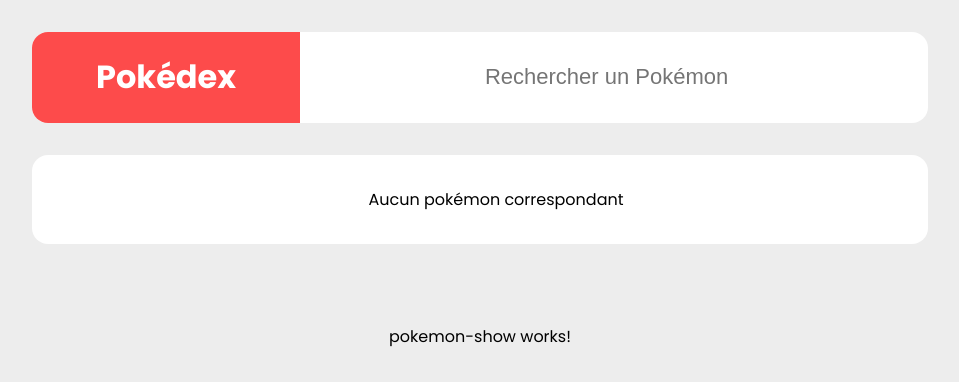
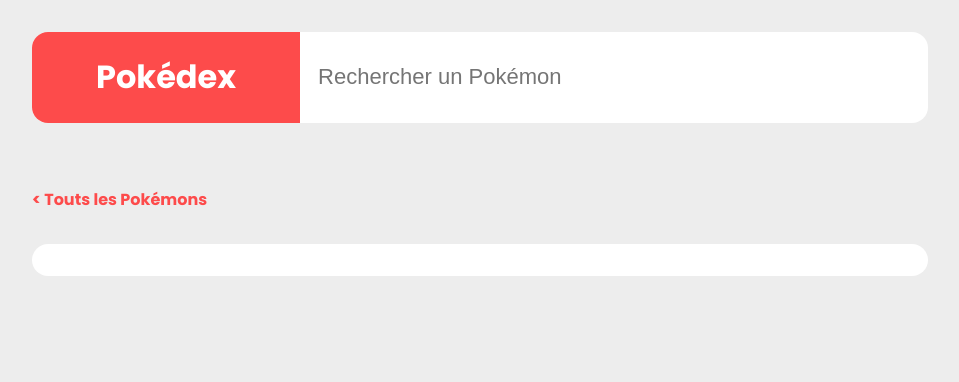
Before and after one commit to gabriel-leblond/Pok-dex-Angular, an Angular app: page /pokemon/1 in a window 1280 px wide. Shown: the top 382 px of the page, without its empty margins (160-1119 px from the left). Built offline with nearby package versions, Linux system fonts and the light colour scheme.

Commit message:
ADD - logic to show pokemon component

```diff
--- a/src/app/app.component.html
+++ b/src/app/app.component.html
@@ -3,9 +3,13 @@
 
 
   <div class="search-box">
-    <div class="logo-box">
-      <h1> Pokédex</h1>
-    </div>
+
+      <div class="logo-box">
+        <a href="/pokemons">
+          <h1> Pokédex</h1>
+        </a>
+      </div>
+
     <div class="p-16-box">
       <input
       #input
@@ -16,7 +20,7 @@
     </div>
   </div>
 
-  <div class="result-box">
+  <div class="result-box" *ngIf="searchBoxSwitch">
     <div class="p-16-box">
       <p *ngIf="pokemonSelected">
         Vous avez selectionné : {{pokemonSelected.name}}
--- a/src/app/app.component.ts
+++ b/src/app/app.component.ts
@@ -18,6 +18,7 @@
 export class AppComponent implements OnInit{
   pokemonsList: Pokemon[] = POKEMONS;
   pokemonSelected: Pokemon|undefined;
+  searchBoxSwitch: Boolean = false;
 
   ngOnInit(): void {
 
@@ -29,9 +30,11 @@
     const pokemon: Pokemon|undefined = this.pokemonsList.find( pokemon => pokemon.id == +pokemonId )
 
     if (pokemon) {
+      this.searchBoxSwitch = true;
       this.pokemonSelected = pokemon;
       console.log(`Tu as demander  ${pokemon.name}`);
     } else {
+      this.searchBoxSwitch = true;
       this.pokemonSelected = pokemon;
       console.log(`Le pokemon n'existe pas`)
     }
--- a/src/app/pokemon-show/pokemon-show.component.html
+++ b/src/app/pokemon-show/pokemon-show.component.html
@@ -1 +1,9 @@
-<p>pokemon-show works!</p>
+<div class="links-box">
+  <a href="/pokemons"> < Touts les Pokémons</a>
+</div>
+
+<div class="pokemon-show-box">
+  <div class="p-16-box">
+
+  </div>
+</div>
--- a/src/app/pokemon-show/pokemon-show.component.ts
+++ b/src/app/pokemon-show/pokemon-show.component.ts
@@ -1,5 +1,8 @@
 import { Component } from '@angular/core';
 import { CommonModule } from '@angular/common';
+import { ActivatedRoute, Router } from "@angular/router";
+import { Pokemon } from "../pokemon";
+import { POKEMONS } from '../mock-pokemon-list';
 
 @Component({
   selector: 'app-pokemon-show',
@@ -10,4 +13,29 @@
 })
 export class PokemonShowComponent {
 
+  pokemonsList: Pokemon[] | undefined;
+  pokemon: Pokemon | undefined;
+
+
+  constructor(private router: ActivatedRoute)
+  {
+
+  }
+
+  ngOnInit(): void
+  {
+    this.pokemonsList = POKEMONS;
+
+    const pokemonId: string|null = this.router.snapshot.paramMap.get('id');
+
+    if(pokemonId){
+      this.pokemon = this.pokemonsList.find(pokemon => pokemon.id == +pokemonId)
+    }
+  }
+
+
+
+
+
+
 }
--- a/src/styles.scss
+++ b/src/styles.scss
@@ -1,16 +1,26 @@
 /* You can add global styles to this file, and also import other style files */
+
+
+// ------------------------------------------------------------------- IMPORTS
+
+@import url('https://fonts.googleapis.com/css2?family=Poppins:ital,wght@0,100;0,200;0,300;0,400;0,500;0,600;0,700;0,800;0,900;1,100;1,200;1,300;1,400;1,500;1,600;1,700;1,800;1,900&display=swap');
+
+
+
+// ------------------------------------------------------------------- VAR
 
 $color-primary: rgb(253, 75, 75);
 $color-light-grey: rgb(237, 237, 237);
 
-@import url('https://fonts.googleapis.com/css2?family=Poppins:ital,wght@0,100;0,200;0,300;0,400;0,500;0,600;0,700;0,800;0,900;1,100;1,200;1,300;1,400;1,500;1,600;1,700;1,800;1,900&display=swap');
 
-// ------------------------------- PIPE
+// ------------------------------------------------------------------- GENERIC
+.p-16-box{
+  padding: 16px;
+}
 
 
 
-
-// -------------------------------
+// ------------------------------------------------------------------- TEMPLATE
 
 body{
   margin: 0;
@@ -18,20 +28,6 @@
   background-color: $color-light-grey;
   font-family: 'Poppins', sans-serif;
 }
-
-// header{
-//   margin: 0;
-//   padding: 16px;
-//   background-color: $color-primary;
-
-//   h1{
-//     margin: 0;
-//     padding: 0;
-//     // font-family: 'Kdam Thmor Pro', sans-serif;
-//     color: white;
-//   }
-// }
-
 
 main{
   display: flex;
@@ -56,18 +52,29 @@
     h1{
       padding: 0 64px;
     }
+
+    a{
+      text-decoration: none;
+      color: white;
+    }
   }
 
-  input{
+  .p-16-box{
     width: 70%;
-    text-align: center;
-    font-size: 22px;
-    border: none;
+    display: flex;
+    align-items: center;
 
-    &:focus{
+    input{
+      width: 100%;
+      // text-align: center;
+      font-size: 22px;
       border: none;
-      outline: none;
-      border-bottom: 2px solid $color-light-grey;
+
+      &:focus{
+        border: none;
+        outline: none;
+        border-bottom: 2px solid $color-light-grey;
+      }
     }
   }
 }
@@ -78,13 +85,8 @@
   background-color: white;
 }
 
-.p-16-box{
-  padding: 16px;
-  display: flex;
-  justify-content: center;
-  align-items: center;
-  width: 100%;
-}
+
+// ------------------------------------------------------------------- LIST
 
 app-pokemon-list{
   // outline: 4px solid red;
@@ -141,3 +143,32 @@
 
   }
 }
+
+// ------------------------------------------------------------------- SHOW
+
+
+app-pokemon-show{
+
+  width: 100%;
+  display: flex;
+  flex-direction: column;
+  align-items: center;
+  gap: 32px;
+
+  .links-box{
+    width: 70%;
+
+    a{
+      text-decoration: none;
+      font-weight: bold;
+      color: $color-primary;
+    }
+  }
+
+  .pokemon-show-box{
+    background-color: white;
+    border-radius: 16px;
+    width: 70%;
+  }
+
+}
```
